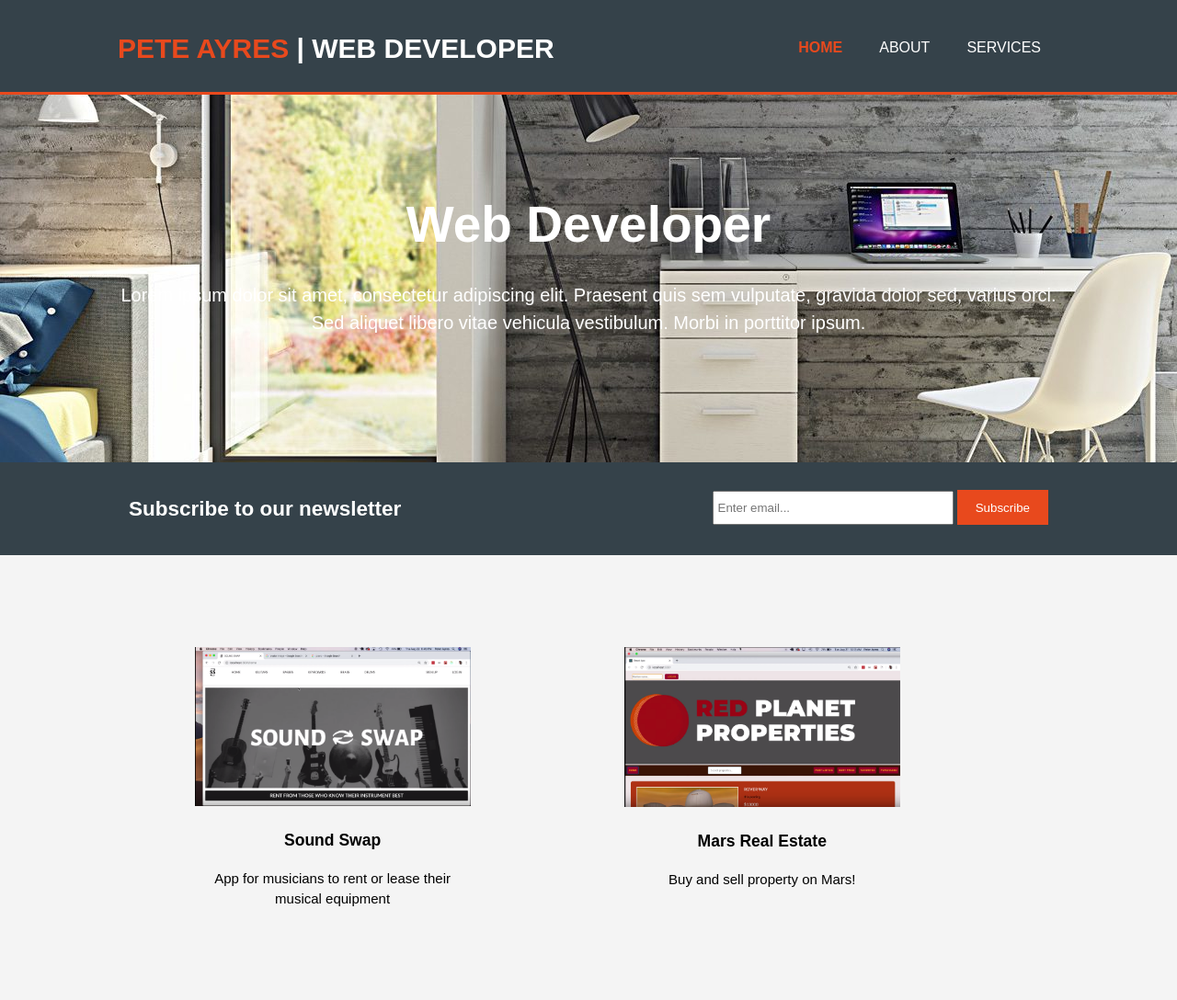
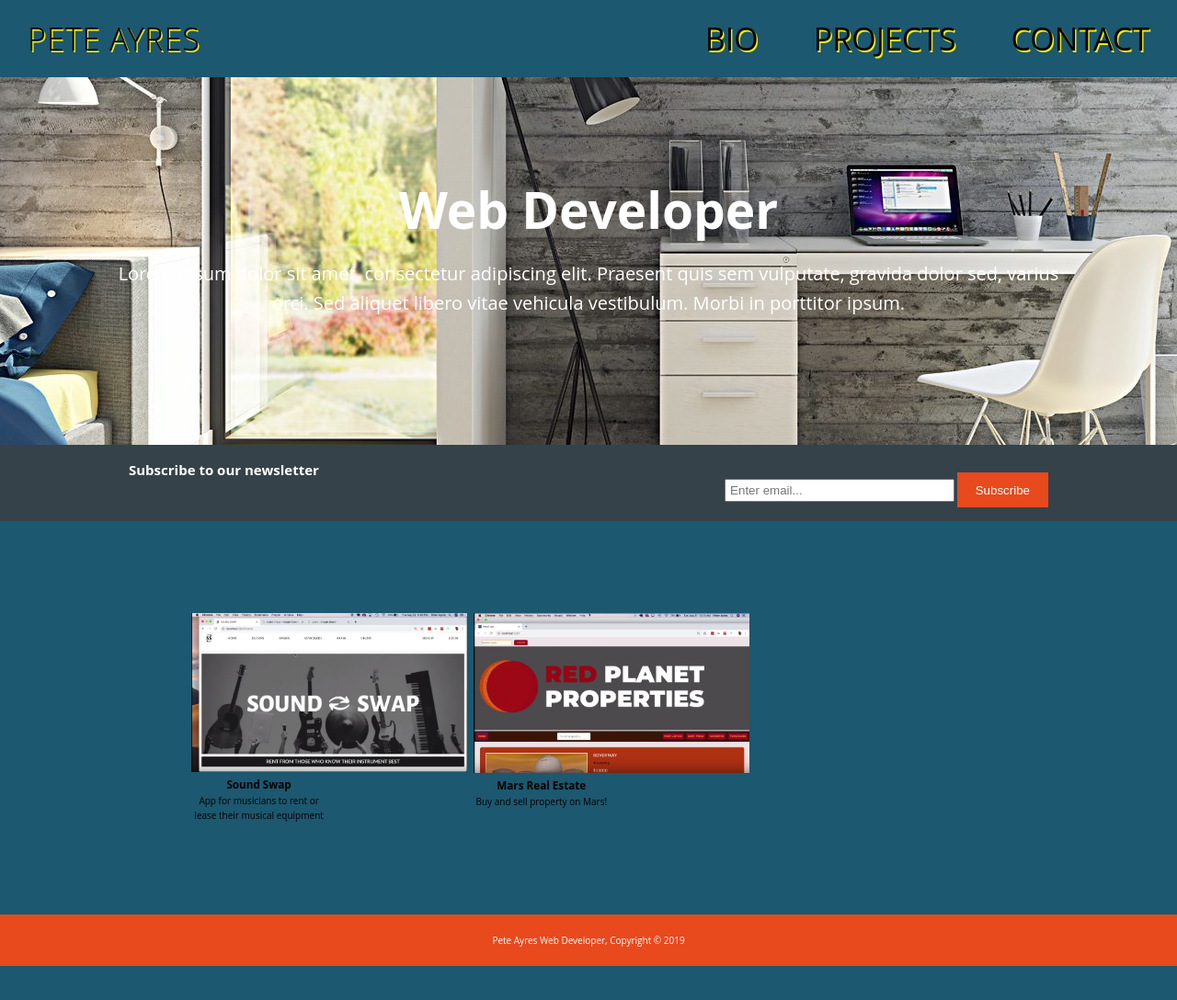
Before and after one commit to pkayres/dev_site, a website: page index.html in a window 1280 px wide. Shown: the top 1088 px of the page at 92% size. After the commit the page ends 1051 px from the top, so only its background shows below. Drawn offline with Linux system fonts and the light colour scheme.

Commit message:
updates for nav bar

```diff
--- a/index.html
+++ b/index.html
@@ -10,22 +10,27 @@
     <link rel="stylesheet" href="./css/style.css">
   </head>
   <body>
-    <header>
-      <div class="container">
-        <div id="branding">
-          <h1><span class="highlight">PETE AYRES</span>  | WEB DEVELOPER</h1>
-        </div>
-        <nav>
-          <ul>
-            <li class="current"><a href="index.html">Home</a></li>
-            <li><a href="about.html">About</a></li>
-            <li><a href="services.html">Services</a></li>
+    <header class="header">
+
+      <h1 class="logo">PETE AYRES </h1>
+        <nav >
+          <ul class="nav-list">
+            <li class="nav-list__item">
+              <a href="index.html" class="nav-list__link">Bio</a>
+            </li>
+            <li class="nav-list__item">
+              <a href="#" class="nav-list__link">Projects</a>
+            </li>
+            <li class="nav-list__item">
+              <a href="#" class="nav-list__link">Contact</a>
+            </li>
           </ul>
         </nav>
-      </div>
 
 
     </header>
+
+
     <section id="showcase">
       <div class="container">
         <h1>Web Developer</h1>
--- a/package.json
+++ b/package.json
@@ -20,5 +20,8 @@
     "node-sass": "^4.5.3",
     "npm-run-all": "^4.1.1",
     "postcss-cli": "^4.1.1"
+  },
+  "dependencies": {
+    "normalize.css": "^8.0.1"
   }
 }
--- a/sass/_base.scss
+++ b/sass/_base.scss
@@ -0,0 +1,30 @@
+:root {
+
+}
+
+
+* {
+    margin: 0;
+    padding: 0;
+}
+
+*,
+*::before,
+*::after {
+    box-sizing: inherit;
+}
+
+html {
+    box-sizing: border-box;
+    font-size: 62.5%; // 1rem = 10px, 10px/16px = 62.5%
+}
+
+body {
+    font-family: 'Open Sans', sans-serif;
+    font-weight: 400;
+    line-height: 1.6;
+    background-size: cover;
+    background-repeat: no-repeat;
+    background-color: #1C586F;
+    min-height: 100vh;
+  }
--- a/sass/_components.scss
+++ b/sass/_components.scss
@@ -0,0 +1,229 @@
+/////////////////////////////////
+//////// LOGO
+
+.logo {
+  margin: 0;
+  font-size: 3.4rem;
+  font-weight: 300;
+  text-transform: uppercase;
+  letter-spacing: 1px;
+  padding: 1.5rem 3rem;
+  text-shadow: 1.5px 1.5px #EFE81C;
+}
+
+
+/////////////////////////////////
+////////  NAVIGATION
+
+
+.nav-list {
+  display: flex;
+  font-size: 3.4rem;
+  list-style: none;
+  text-shadow: 1.5px 1.5px #EFE81C;
+  transition: all 2s;
+
+
+  &__item {
+    color: #000000;
+  }
+
+  &__link:link {
+    color: #000000;
+    text-decoration: none;
+    text-transform: uppercase;
+    padding: 1.5rem 3rem;
+    position: relative;
+    z-index: 10;
+    display: flex;
+    align-items: center;
+    cursor: pointer;
+
+    &:visited::after {
+      color:#000000;
+    }
+
+    &:hover {
+      color: #EFE81C;
+      text-shadow: 1.5px 1.5px #000000;
+      animation: pulsate 1s infinite;
+    }
+
+
+  }
+
+
+}
+
+
+@keyframes pulsate {
+  0% {
+    transform: scale(1);
+    box-shadow: none;
+  }
+
+  50% {
+    transform: scale(1.05);
+    box-shadow: 0 1rem 4rem rbga(0,0,0,.25);
+  }
+
+  100% {
+
+  }
+}
+
+
+
+
+
+
+ul {
+ margin: 0;
+ padding: 0;
+}
+
+.button_1 {
+  height: 38px;
+  background: #e8491d;
+  border: none;
+  padding-left: 20px;
+  padding-right: 20px;
+  color: #ffffff;
+}
+
+.dark {
+  padding: 15px;
+  background: #35424a;
+  color: white;
+  margin-top: 10px;
+  margin-bottom: 10px;
+}
+
+
+
+/* Showcase */
+#showcase {
+  min-height: 400px;
+  background: url('../img/showcase.jpg') no-repeat 0;
+  text-align: center;
+  color: white;
+}
+
+#showcase h1 {
+  margin-top: 100px;
+  font-size: 55px;
+  margin-bottom: 10px;
+}
+
+#showcase p {
+  font-size: 20px;
+}
+
+/*News letter*/
+
+#newsletter {
+  padding: 15px;
+  color: white;
+  background: #35424a;
+}
+
+#newsletter h1 {
+  float: left;
+}
+
+#newsletter form {
+  float: right;
+  margin-top: 15px;
+
+}
+#newsletter input[type="email"] {
+  padding: 4px;
+  height: 25px;
+  width: 250px;
+}
+
+/* projects */
+#projects {
+  margin-top: 20px;
+}
+
+#projects .project {
+  float: left;
+  text-align: center;
+  width: 30%;
+  padding: 80px;
+}
+
+#projects .project img {
+  width: 300px;
+}
+
+/* Main-col */
+article#main-col {
+  float: left;
+  width: 65%;
+}
+
+/*side bar */
+aside#sidebar {
+  float: right;
+  width: 30%;
+  margin-top: 10px;
+}
+
+aside#sidebar .quote input, aside#sidebar .quote textarea{
+  width: 90%;
+  padding: 5px;
+}
+
+/* Services */
+ul#services li{
+  list-style: none;
+  padding: 20px;
+  border: #cccccc solid 1px;
+  margin-bottom: 5px;
+  background: #e6e6e6;
+
+}
+
+footer {
+  padding: 20px;
+  margin-top: 20px;
+  color: #ffffff;
+  background-color: #e8491d;
+  text-align: center;
+}
+
+/* Media Queries */
+@media(max-width: 768px){
+  header #branding,
+  header nav,
+  header nav li,
+  #newsletter h1,
+  #newsletter form,
+  #projects .project,
+  article#main-col,
+  aside#sidebar {
+    float: none;
+    text-align: center;
+    width: 100%;
+  }
+  header {
+    padding-bottom: 20px;
+  }
+
+  #showcase h1 {
+    margin-top: 40px;
+  }
+
+  #newsletter button, .quote button {
+    display: block;
+    width: 100%;
+  }
+
+  #newsletter form input[type="email"], .quote input, .quote textarea {
+    width: 100%;
+    margin-bottom: 5px;
+
+  }
+}
--- /dev/null
+++ b/sass/_layout.scss
@@ -0,0 +1,14 @@
+/* Global */
+.container {
+  width: 80%;
+  margin: auto;
+  overflow: hidden;
+}
+
+.header {
+  display: flex;
+  min-height: 7rem;
+  flex-direction: row;
+  justify-content: space-between;
+  align-items: center;
+}
--- /dev/null
+++ b/sass/main.scss
@@ -0,0 +1,3 @@
+@import "base";
+@import "layout";
+@import "components";
```
Also changed, not shown: about.html (+5 -3 lines), css/style.css, 1 other file.
